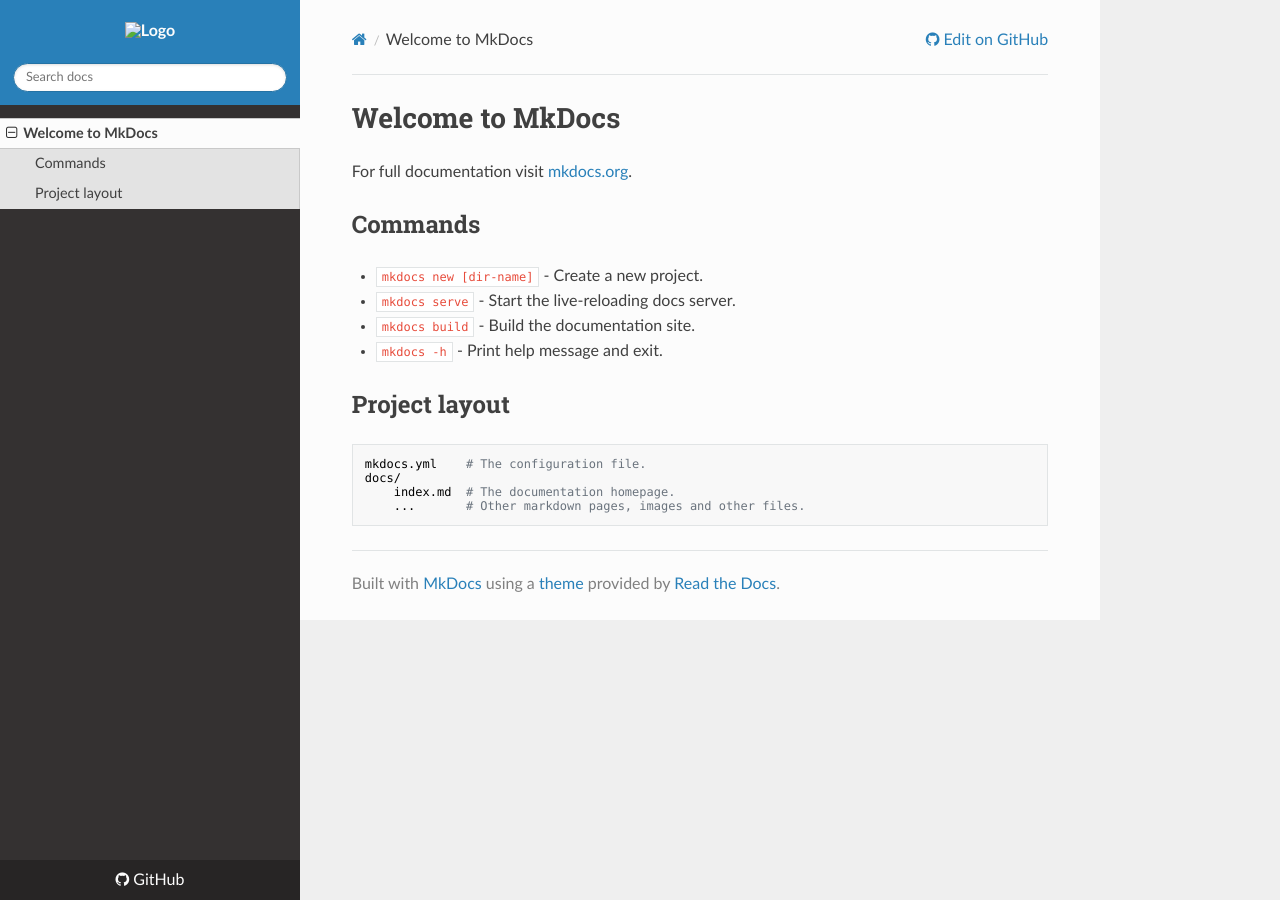
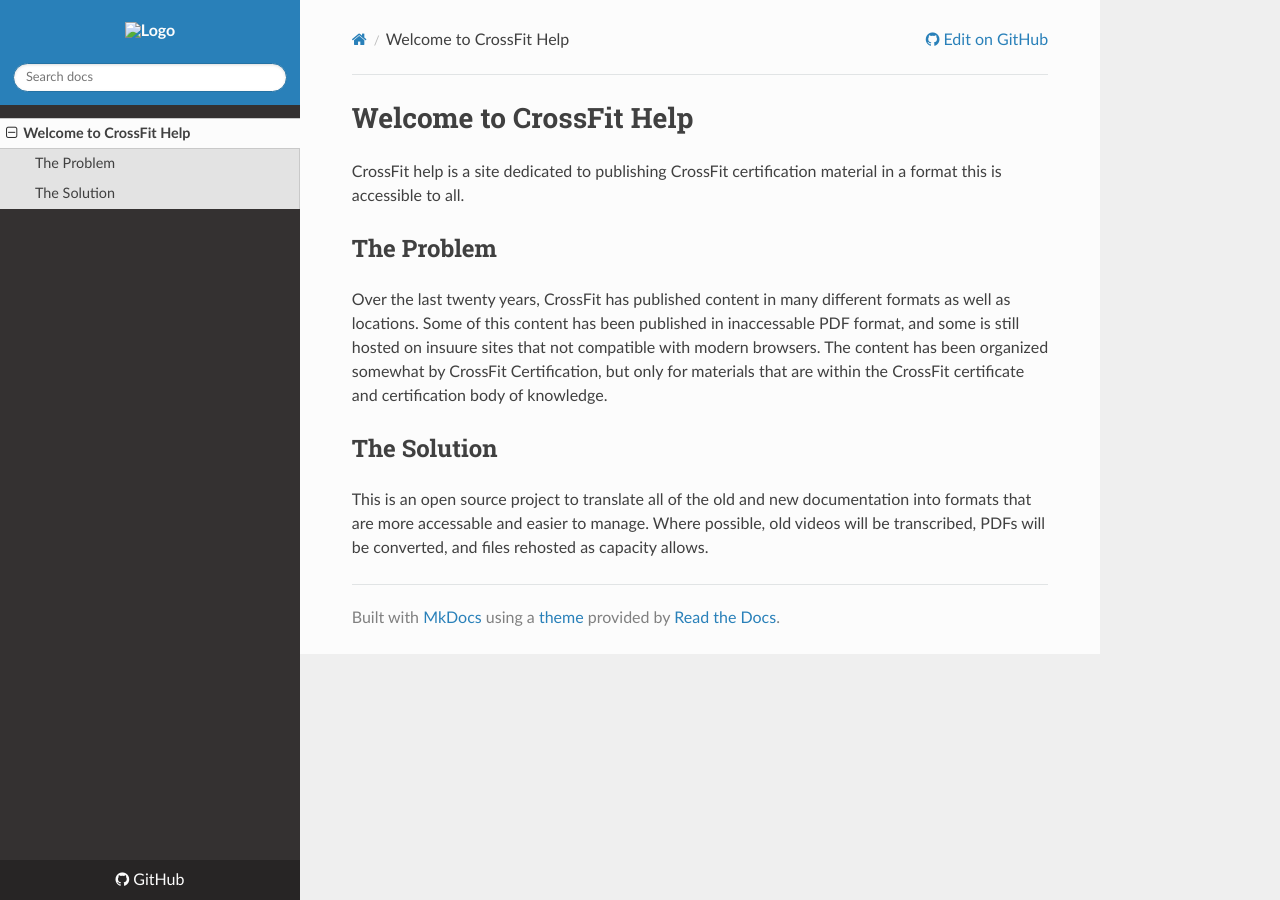
Before and after one commit to jasonpatrickellykrause/crossfit-help, an MkDocs documentation site: the page built from docs/index.md, in a window 1280 px wide. Built offline with MkDocs 1.6.1, drawn with Linux system fonts in a browser that asks for light colours; nearby versions of some CDN libraries.

Commit message:
Updating Index.

```diff
--- a/docs/index.md
+++ b/docs/index.md
@@ -1,17 +1,11 @@
-# Welcome to MkDocs
+# Welcome to CrossFit Help
 
-For full documentation visit [mkdocs.org](https://www.mkdocs.org).
+CrossFit help is a site dedicated to publishing CrossFit certification material in a format this is accessible to all.
 
-## Commands
+## The Problem
 
-* `mkdocs new [dir-name]` - Create a new project.
-* `mkdocs serve` - Start the live-reloading docs server.
-* `mkdocs build` - Build the documentation site.
-* `mkdocs -h` - Print help message and exit.
+Over the last twenty years, CrossFit has published content in many different formats as well as locations. Some of this content has been published in inaccessable PDF format, and some is still hosted on insuure sites that not compatible with modern browsers. The content has been organized somewhat by CrossFit Certification, but only for materials that are within the CrossFit certificate and certification body of knowledge.
 
-## Project layout
+## The Solution
 
-    mkdocs.yml    # The configuration file.
-    docs/
-        index.md  # The documentation homepage.
-        ...       # Other markdown pages, images and other files.
+This is an open source project to translate all of the old and new documentation into formats that are more accessable and easier to manage. Where possible, old videos will be transcribed, PDFs will be converted, and files rehosted as capacity allows.
```
